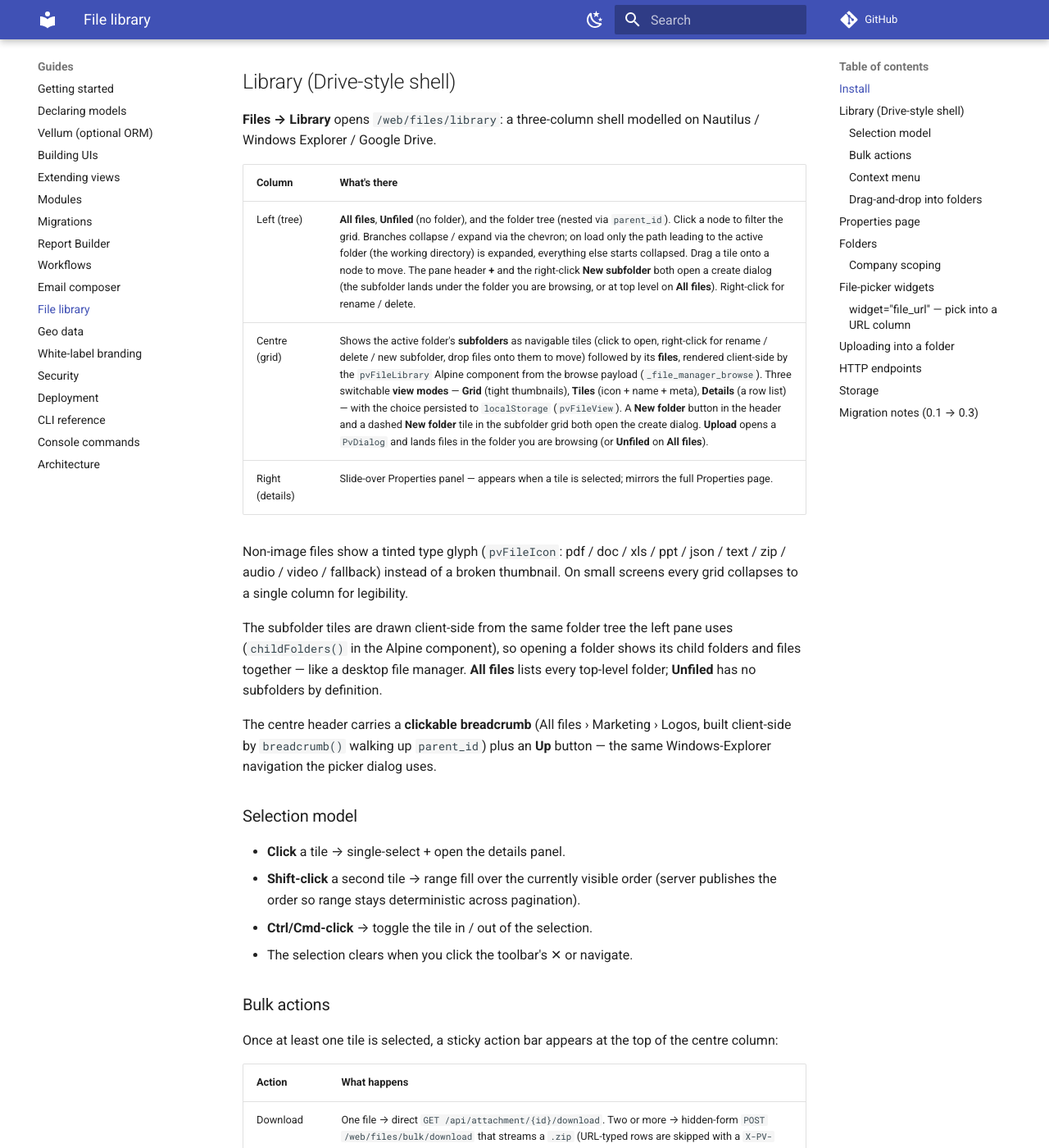
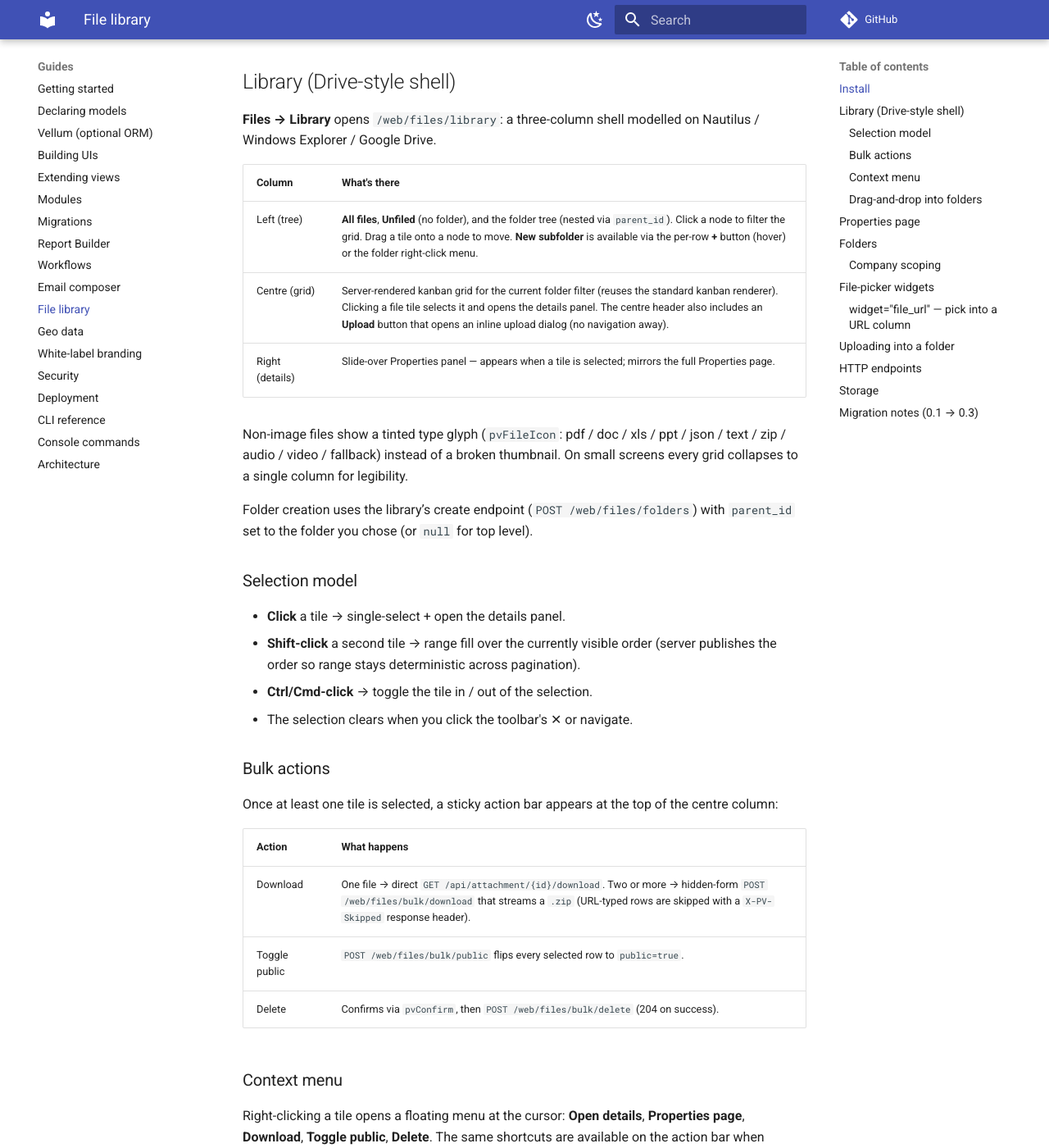
Before and after one commit to coolsam726/pyvelm, an MkDocs documentation site: the page built from docs/file-manager.md, in a window 1280 px wide and 1400 px high, scrolled down 573 px. Shown: the whole window at 82% size. Built offline with MkDocs 1.6.1 and Material for MkDocs 9.7.7, drawn with Linux system fonts in a browser that asks for light colours; comment, search, counter and statistics services are not loaded; some of the changed text lies outside the part shown.

Commit message:
docs: refresh landing and file manager docs
Update README links/version, clarify landing behavior, and bring file_manager documentation in line with the current library, picker, and upload flows.

```diff
--- a/docs/file-manager.md
+++ b/docs/file-manager.md
@@ -27,8 +27,8 @@ modelled on Nautilus / Windows Explorer / Google Drive.
 
 | Column | What's there |
 |--------|--------------|
-| Left (tree) | **All files**, **Unfiled** (no folder), and the folder tree (nested via `parent_id`). Click a node to filter the grid. Branches collapse / expand via the chevron; on load only the path leading to the active folder (the working directory) is expanded, everything else starts collapsed. Drag a tile onto a node to move. The pane header **+** and the right-click **New subfolder** both open a create dialog (the subfolder lands under the folder you are browsing, or at top level on **All files**). Right-click for rename / delete. |
-| Centre (grid) | Shows the active folder's **subfolders** as navigable tiles (click to open, right-click for rename / delete / new subfolder, drop files onto them to move) followed by its **files**, rendered client-side by the `pvFileLibrary` Alpine component from the browse payload (`_file_manager_browse`). Three switchable **view modes** — **Grid** (tight thumbnails), **Tiles** (icon + name + meta), **Details** (a row list) — with the choice persisted to `localStorage` (`pvFileView`). A **New folder** button in the header and a dashed **New folder** tile in the subfolder grid both open the create dialog. **Upload** opens a `PvDialog` and lands files in the folder you are browsing (or **Unfiled** on **All files**). |
+| Left (tree) | **All files**, **Unfiled** (no folder), and the folder tree (nested via `parent_id`). Click a node to filter the grid. Drag a tile onto a node to move. **New subfolder** is available via the per-row **+** button (hover) or the folder right-click menu. |
+| Centre (grid) | Server-rendered kanban grid for the current folder filter (reuses the standard kanban renderer). Clicking a file tile selects it and opens the details panel. The centre header also includes an **Upload** button that opens an inline upload dialog (no navigation away). |
 | Right (details) | Slide-over Properties panel — appears when a tile is selected; mirrors the full Properties page. |
 
 Non-image files show a tinted type glyph (`pvFileIcon`: pdf / doc /
@@ -36,16 +36,8 @@ xls / ppt / json / text / zip / audio / video / fallback) instead of a
 broken thumbnail. On small screens every grid collapses to a single
 column for legibility.
 
-The subfolder tiles are drawn client-side from the same folder tree
-the left pane uses (`childFolders()` in the Alpine component), so
-opening a folder shows its child folders and files together — like a
-desktop file manager. **All files** lists every top-level folder;
-**Unfiled** has no subfolders by definition.
-
-The centre header carries a **clickable breadcrumb** (All files ›
-Marketing › Logos, built client-side by `breadcrumb()` walking up
-`parent_id`) plus an **Up** button — the same Windows-Explorer
-navigation the picker dialog uses.
+Folder creation uses the library’s create endpoint (`POST /web/files/folders`)
+with `parent_id` set to the folder you chose (or `null` for top level).
 
 ### Selection model
 
@@ -166,22 +158,20 @@ form_view(
 
 Edit mode renders a chip list of already-picked attachments plus a
 **Pick a file** button. The button opens
-`/web/files/picker?accept=image/*` in `PvDialog` — a **folder-navigable**
-browser (same organisation as the Library):
+`/web/files/picker?accept=image/*` in `PvDialog` — a searchable tile grid
+of existing files, with an optional mimetype filter derived from the
+field spec’s `accept`.
 
-- a **breadcrumb** (All files › Marketing › Logos) with an **Up** button —
-  every segment is clickable;
-- **folder tiles** (click to drill in) above the **file tiles**;
-- **search** across *every* file regardless of folder (substring,
-  case-insensitive) — typing hides folders and shows flat results;
-  clearing the box returns to the current folder;
-- mimetype filter — derived from the field spec's `accept` token;
-- inline **Upload** button that POSTs to `/web/files/picker/upload`
-  (into the folder you're browsing) and selects the new row immediately.
+Implementation notes (why the picker works inside a dialog):
 
-Folder navigation is a client-side re-fetch of
-`/web/files/picker/browse` (returns `{breadcrumb, folders, rows}`), so a
-multi-select made in one folder **survives** drilling into another.
+- The picker’s config is carried in a `data-pv-cfg` attribute (JSON),
+  and the component reads it with `JSON.parse($el.dataset.pvCfg)`.
+- The app re-initializes Alpine on HTMX swaps (dialog bodies) so the
+  picker mounts reliably without relying on `<script>` execution inside
+  swapped fragments.
+
+The picker also offers an inline **Upload** button that POSTs to
+`/web/files/picker/upload` and selects the new row immediately.
 
 Single-mode picks close the dialog on tile click; multi-mode picks
 collect a selection and emit it via the **Use selected** footer
@@ -232,8 +222,8 @@ open **Settings → Companies → (a company) → Branding** to try it.
 
 1. **Click the folder** in the left tree (e.g. **Marketing**) so the
    grid shows only that folder's files.
-2. Click **Upload** in the page header — a dialog opens titled
-   **Upload to Marketing**.
+2. Click **Upload** (in the library page header or the centre header) —
+   an inline dialog opens titled **Upload to Marketing**.
 3. Pick files and confirm — they are stored with `folder_id` set to
    that folder.
 
@@ -241,20 +231,19 @@ If you upload while on **All files**, files go to **Unfiled**
 (`folder_id` empty). You can move them later by dragging tiles onto a
 folder in the tree.
 
-The full-page `GET /web/files/upload?folder_id=…` route still exists
-for direct links; the library prefers the dialog via
-`GET /web/files/upload_panel`.
+The full-page `GET /web/files/upload?folder_id=…` route still exists for
+direct links.
 
 ## HTTP endpoints
 
 | Method | URL | Purpose |
 |--------|-----|---------|
 | GET    | `/web/files/library?folder_id=&q=&page=` | Drive-style shell (folder tree + grid + details). |
-| GET    | `/web/files/upload_panel?folder_id=` | Upload dialog body (library). |
+| GET    | `/web/files/upload_panel?folder_id=` | Upload fragment (legacy/optional; library now uses an inline upload dialog). |
 | GET    | `/web/files/upload?folder_id=` | Full-page multipart upload (optional). |
 | POST   | `/web/files/upload` | Process full-page upload + redirect to Library. |
-| GET    | `/web/files/picker?accept=&q=&multi=0\|1&folder_id=` | Picker dialog body (seeds the initial folder browse). |
-| GET    | `/web/files/picker/browse?accept=&q=&folder_id=` | JSON `{breadcrumb, folders, rows, searching}` for in-dialog folder navigation. |
+| GET    | `/web/files/picker?accept=&q=&multi=0\|1` | Picker dialog body (used by `widget="file"` / `widget="files"`). |
+| GET    | `/web/files/picker/browse` | Legacy/unused by current picker UI (kept for compatibility). |
 | POST   | `/web/files/picker/upload` | Upload-from-dialog (returns row JSON). |
 | GET    | `/web/files/{id}/properties` | Full Properties page. |
 | GET    | `/web/files/{id}/properties_panel` | Properties fragment for the slide-over. |
```
Also changed, not shown: README.md (+5 -11 lines), docs/getting-started.md (+5 -0 lines).
